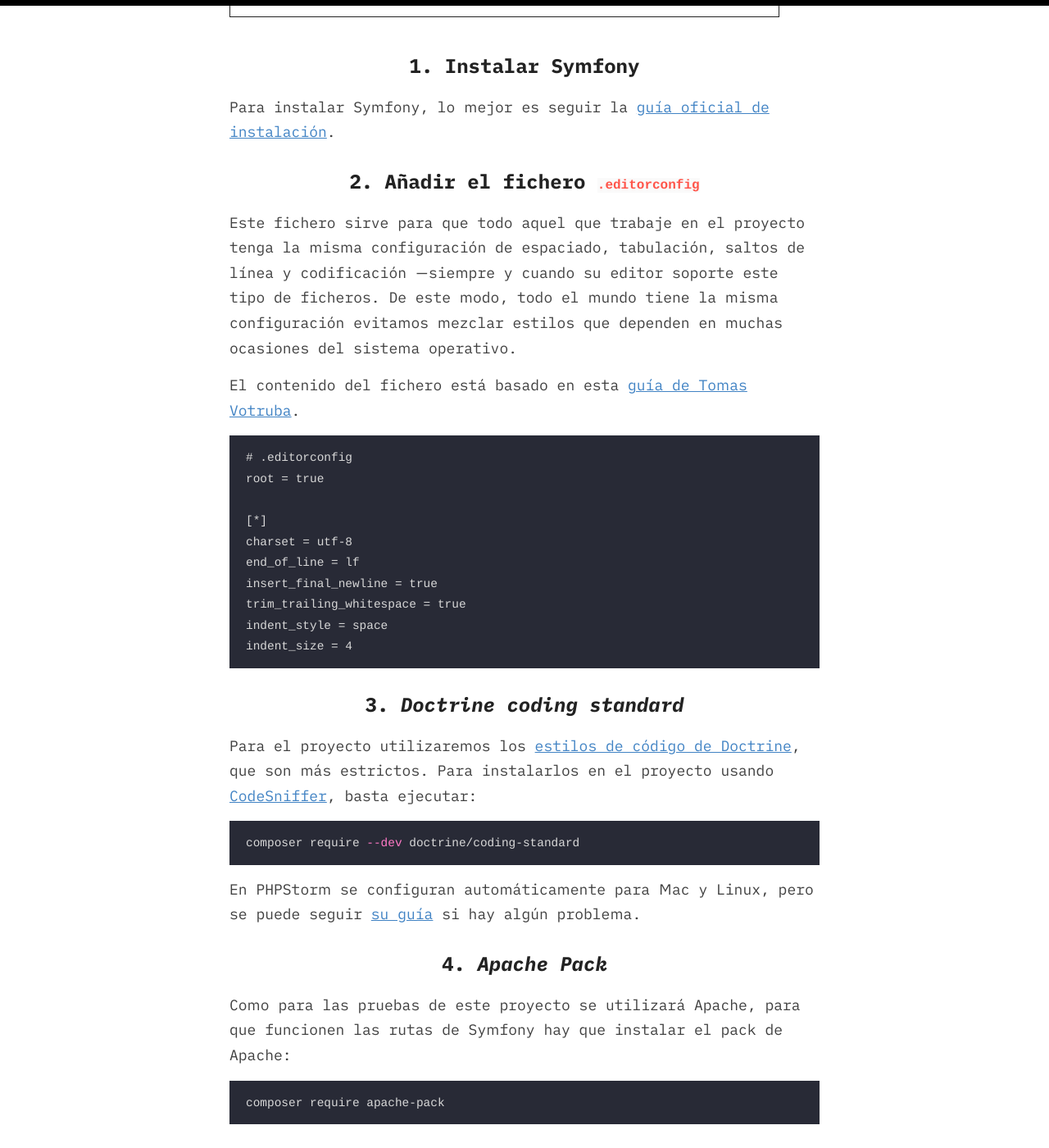
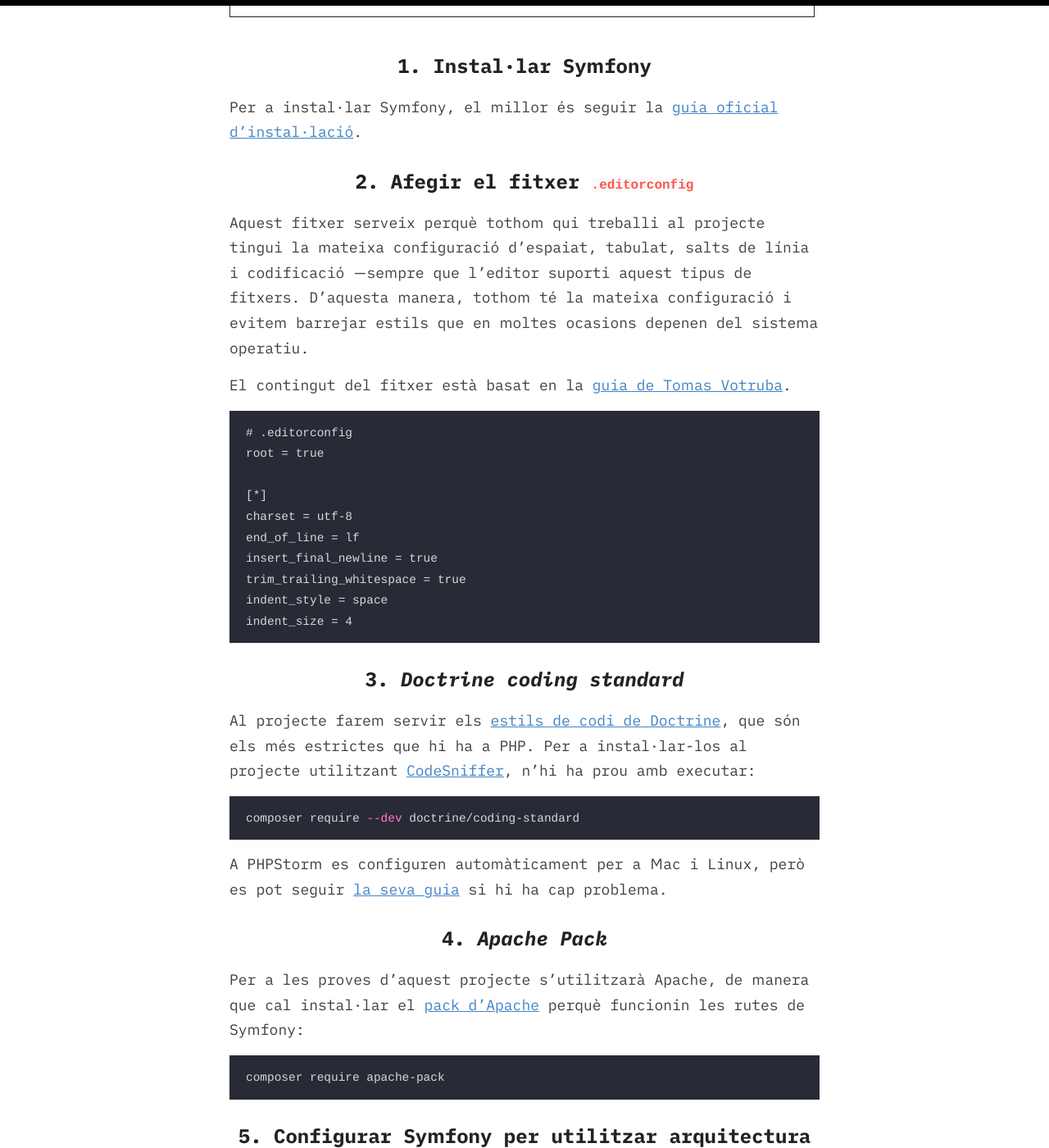
Before and after one commit to rubenrubiob/rubenrubiob.github.io, a Jekyll site: the page built from ca/configuracio/setup.md, in a window 1280 px wide and 1400 px high, scrolled down 727 px. Shown: the whole window at 82% size. Built offline with Jekyll 4.4.1, drawn with Linux system fonts in a browser that asks for light colours; our own code applies the rules of GitHub Pages for plain Markdown files; some of the changed text lies outside the part shown.

Commit message:
Traducción en catalán de setup y correcciones en castellano

````diff
--- a/ca/configuracio/setup.md
+++ b/ca/configuracio/setup.md
@@ -13,15 +13,15 @@ pull-request: 1
 * TOC
 {:toc}
 
-## 1. Instalar Symfony
+## 1. Instal·lar Symfony
 
-Para instalar Symfony, lo mejor es seguir la [guía oficial de instalación](https://symfony.com/doc/current/setup.html).
+Per a instal·lar Symfony, el millor és seguir la [guia oficial d'instal·lació](https://symfony.com/doc/current/setup.html).
 
-## 2. Añadir el fichero `.editorconfig`
+## 2. Afegir el fitxer `.editorconfig`
 
-Este fichero sirve para que todo aquel que trabaje en el proyecto tenga la misma configuración de espaciado, tabulación, saltos de línea y codificación —siempre y cuando su editor soporte este tipo de ficheros. De este modo, todo el mundo tiene la misma configuración evitamos mezclar estilos que dependen en muchas ocasiones del sistema operativo.
+Aquest fitxer serveix perquè tothom qui treballi al projecte tingui la mateixa configuració d'espaiat, tabulat, salts de línia i codificació —sempre que l'editor suporti aquest tipus de fitxers. D'aquesta manera, tothom té la mateixa configuració i evitem barrejar estils que en moltes ocasions depenen del sistema operatiu.
 
-El contenido del fichero está basado en esta [guía de Tomas Votruba](https://www.tomasvotruba.com/blog/2019/12/23/5-things-i-improve-when-i-get-to-new-repository/).
+El contingut del fitxer està basat en la [guia de Tomas Votruba](https://www.tomasvotruba.com/blog/2019/12/23/5-things-i-improve-when-i-get-to-new-repository/).
 
 ```
 # .editorconfig
@@ -38,25 +38,25 @@ indent_size = 4
 
 ## 3. _Doctrine coding standard_
 
-Para el proyecto utilizaremos los [estilos de código de Doctrine](https://www.doctrine-project.org/projects/doctrine-coding-standard/en/8.1/reference/index.html), que son más estrictos. Para instalarlos en el proyecto usando [CodeSniffer](https://github.com/squizlabs/PHP_CodeSniffer), basta ejecutar:
+Al projecte farem servir els [estils de codi de Doctrine](https://www.doctrine-project.org/projects/doctrine-coding-standard/en/8.1/reference/index.html), que són els més estrictes que hi ha a PHP. Per a instal·lar-los al projecte utilitzant [CodeSniffer](https://github.com/squizlabs/PHP_CodeSniffer), n'hi ha prou amb executar:
 
 ```bash
 composer require --dev doctrine/coding-standard
 ```
 
-En PHPStorm se configuran automáticamente para Mac y Linux, pero se puede seguir [su guía](https://www.jetbrains.com/help/phpstorm/using-php-code-sniffer.html) si hay algún problema.
+A PHPStorm es configuren automàticament per a Mac i Linux, però es pot seguir [la seva guia](https://www.jetbrains.com/help/phpstorm/using-php-code-sniffer.html) si hi ha cap problema.
 
 ## 4. _Apache Pack_
 
-Como para las pruebas de este proyecto se utilizará Apache, para que funcionen las rutas de Symfony hay que instalar el pack de Apache:
+Per a les proves d'aquest projecte s'utilitzarà Apache, de manera que cal instal·lar el [pack d'Apache](https://github.com/symfony/apache-pack) perquè funcionin les rutes de Symfony:
 
 ```
 composer require apache-pack
 ```
 
-## 5. Configurar Symfony para usar arquitectura hexagonal
+## 5. Configurar Symfony per utilitzar arquitectura hexagonal
 
-Usaremos la siguiente estructura de directorios para implementar arquitectura hexagonal:
+Seguint el que s'explica a la [introducció](https://rubenrubiob.github.io/ca/), farem servir la següent estructura de directoris per implementar arquitectura hexagonal:
 
 ```bash
 ├── src
@@ -66,16 +66,16 @@ Usaremos la siguiente estructura de directorios para implementar arquitectura he
 │   └── Ui
 ```
 
-Así pues, hay que hacer algunos cambios de configuración en el esquema de directorios que por defecto viene en la instalación de Symfony.
+Així doncs, cal fer alguns canvis de configuració a l'esquema de directoris que per defecte ve amb la instal·lació de Symfony:
 
-1. Eliminar archivos y directorios que no necesitaremos:
+1. Eliminar arxius i directoris que no necessitarem:
 	- `bin/phpunit`
 	- `config/routes/annotations.yaml`
 	- `src/Controller/`
 	- `src/Entity/`
 	- `src/Repository/`
-2. Mover el fichero `src/Kernel.php` a `src/Infrastructure/Kernel/Symfony/Kernel.php`
-3. Actualizar el fichero `src/Infrastructure/Kernel/Symfony/Kernel.php` para que quede:
+2. Moure el fitxer `src/Kernel.php` a `src/Infrastructure/Kernel/Symfony/Kernel.php`
+3. Actualitzar el fitxer `src/Infrastructure/Kernel/Symfony/Kernel.php` perquè quedi:
 
 	```php
 	<?php
@@ -120,7 +120,7 @@ Así pues, hay que hacer algunos cambios de configuración en el esquema de dire
 
 	```
 
-4. Actualizar el _autoloading_ PSR-4 de `composer.json`:
+4. Actualitzar l'_autoloading_ PSR-4 de `composer.json`:
 
     ```diff
          "autoload": {
@@ -131,7 +131,7 @@ Así pues, hay que hacer algunos cambios de configuración en el esquema de dire
          },
     ```
 
-4. Actualizar el namespace del _Kernel_ en el fichero `bin/console`:
+4. Actualitzar el _namespace_ del _Kernel_ al fitxer `bin/console`:
 
     ```diff
      #!/usr/bin/env php
@@ -142,7 +142,7 @@ Así pues, hay que hacer algunos cambios de configuración en el esquema de dire
      use Symfony\Bundle\FrameworkBundle\Console\Application;
     ```
 
-5. Actualizar el namespace del _Kernel_ en el fichero `public/index.php`:
+5. Actualitzar el _namespace_ del _Kernel_ al fitxer `public/index.php`:
 
     ```diff
      <?php
@@ -153,7 +153,7 @@ Así pues, hay que hacer algunos cambios de configuración en el esquema de dire
      use Symfony\Component\HttpFoundation\Request;
     ```
 
-6. Mover la configuración de servicios de `config/services.yaml` a cada carpeta de la arquitectura (de momento, sólo tenemos `infrastructure`):
+6. Moure la configuració de serveis de `config/services.yaml` a cada carpeta de l'arquitectura (de moment, només tenim `infrastructure`):
 
     ```diff
 	-# This file is the entry point to configure your own services.
@@ -191,7 +191,7 @@ Así pues, hay que hacer algunos cambios de configuración en el esquema de dire
 	+    - { resource: 'services/' }
     ```
 
-7. Añadir el fichero `config/services/infrastructure.yaml` con el siguiente contenido:
+7. Afegir el fitxer `config/services/infrastructure.yaml` amb el contingut següent:
 
 	```php
 	services:
@@ -204,7 +204,7 @@ Así pues, hay que hacer algunos cambios de configuración en el esquema de dire
 
 	```
 
-8. Eliminar la configuración de entidades de Doctrine del fichero `config/packages/doctrine.yaml`:
+8. Eliminar la configuració d'entitats de Doctrine del fitxer `config/packages/doctrine.yaml`:
 
 	```diff
 	         auto_generate_proxy_classes: true
@@ -219,15 +219,15 @@ Así pues, hay que hacer algunos cambios de configuración en el esquema de dire
 	-                alias: App
 	```
 
-## 6. Librerías
+## 6. Llibreries
 
-Para el desarrollo del proyecto utilizaremos algunas librerías adicionales, como herramientas de test o analizadores estáticos de código.
+Pel desenvolupament del projecte utilitzarem algunes llibreries addicionals, com eines de test o analitzadors estàtics de codi.
 
-Al final, añadiremos unos comandos de `composer` para poder ejecutar estas herramientas fácilmente.
+Al final, afegirem unes comandes de `composer` per a poder executar aquestes eines de manera senzilla.
 
 ### 6.1. PHPUnit
 
-Para escribir nuestros tests utilizaremos [PHPUnit](https://phpunit.de/):
+Pels nostres tests, farem servir [PHPUnit](https://phpunit.de/):
 
 ```bash
 composer require --dev phpunit/phpunit ^9
@@ -235,25 +235,25 @@ composer require --dev phpunit/phpunit ^9
 
 ### 6.2. Infection
 
-Para saber si nuestros tests funcionan o no usaremos mutación de tests. En PHP, lo haremos con la librería [Infection](https://infection.github.io/):
+Per saber si els nostres tests funcionen o no, farem servir mutació de tests. A PHP, utilitzarem la llibreria [Infection](https://infection.github.io/):
 
 ```
 composer require --dev infection/infection
 ```
 
-### 6.3. Analizadores estáticos de código
+### 6.3. Analitzadors estàtics de codi
 
-PHP es un lenguaje débilmente tipado, es decir, las variables no tienen un tipo fijo. Estoy conduce a múltiples errores a la hora de programar. Para analizar nuestro código con los tipos correctos, podemos usar librerías. En este proyecto usaremos dos que son complementarias, [psalm](https://psalm.dev/) y [PHPStan](https://phpstan.org).
+PHP és un llenguatge feblement tipat, és a dir, les variables no tenen un tipus fixe. Això provoca molts errors a l'hora de programar. Per analitzar el nostre codi amb tipus correctes, podem fer servir llibreries. En aquest projecte, en farem servir dues que són complementàries [Psalm](https://psalm.dev/) i [PHPStan](https://phpstan.org).
 
 #### 6.3.1. Psalm
 
-La instalamos con composer:
+L'instal·lem amb `composer`:
 
 ```bash
 composer require vimeo/psalm:"dev-master"
 ```
 
-Y añadimos el fichero de configuración `psalm.xml` a la raíz de nuestro proyecto:
+I afegim el fitxer de configuració `psalm.xml` a l'arrel del nostre projecte:
 
 ```xml
 <?xml version="1.0"?>
@@ -275,7 +275,7 @@ Y añadimos el fichero de configuración `psalm.xml` a la raíz de nuestro proye
 </psalm>
 ```
 
-Para realizar el análisis, simplemente ejecutaremos:
+Per a analitzar el codi, simplement executarem:
 
 ```bash
 vendor/bin/psalm
@@ -283,13 +283,13 @@ vendor/bin/psalm
 
 #### 6.3.2. PHPStan
 
-La instalamos con composer:
+L'instal·lem amb `composer`:
 
 ```bash
 composer require phpstan/phpstan
 ```
 
-Y añadimos el fichero de configuración `phpstan.neon.dist` a la raíz de nuestro proyecto:
+I afegim el fitxer de configuració `phpstan.neon.dist` a l'arrel del nostre projecte:
 
 ```neon
 parameters:
@@ -299,7 +299,7 @@ parameters:
 		- tests
 ```
 
-Para realizar el análisis, simplemente ejecutaremos:
+Per a analitzar el codi, simplement executarem:
 
 ```bash
 vendor/bin/phpstan analyse
@@ -307,7 +307,7 @@ vendor/bin/phpstan analyse
 
 ### _Scripts_ de `composer`
 
-Al fichero `composer.json` añadimos:
+Al fitxer `composer.json` hi afegim:
 
 ```diff
          ],
@@ -324,7 +324,7 @@ Al fichero `composer.json` añadimos:
          "symfony/symfony": "*"
 ```
 
-Así, podremos lanzar desde consola los siguientes comandos para ejecutar las diferentes librerías:
+D'aquesta manera, podrem llençar des de consola les següents comandes per a executar les diferents llibreries:
 
 ```
 composer infection
````
Also changed, not shown: es/configuracion/setup.md (+9 -9 lines).
